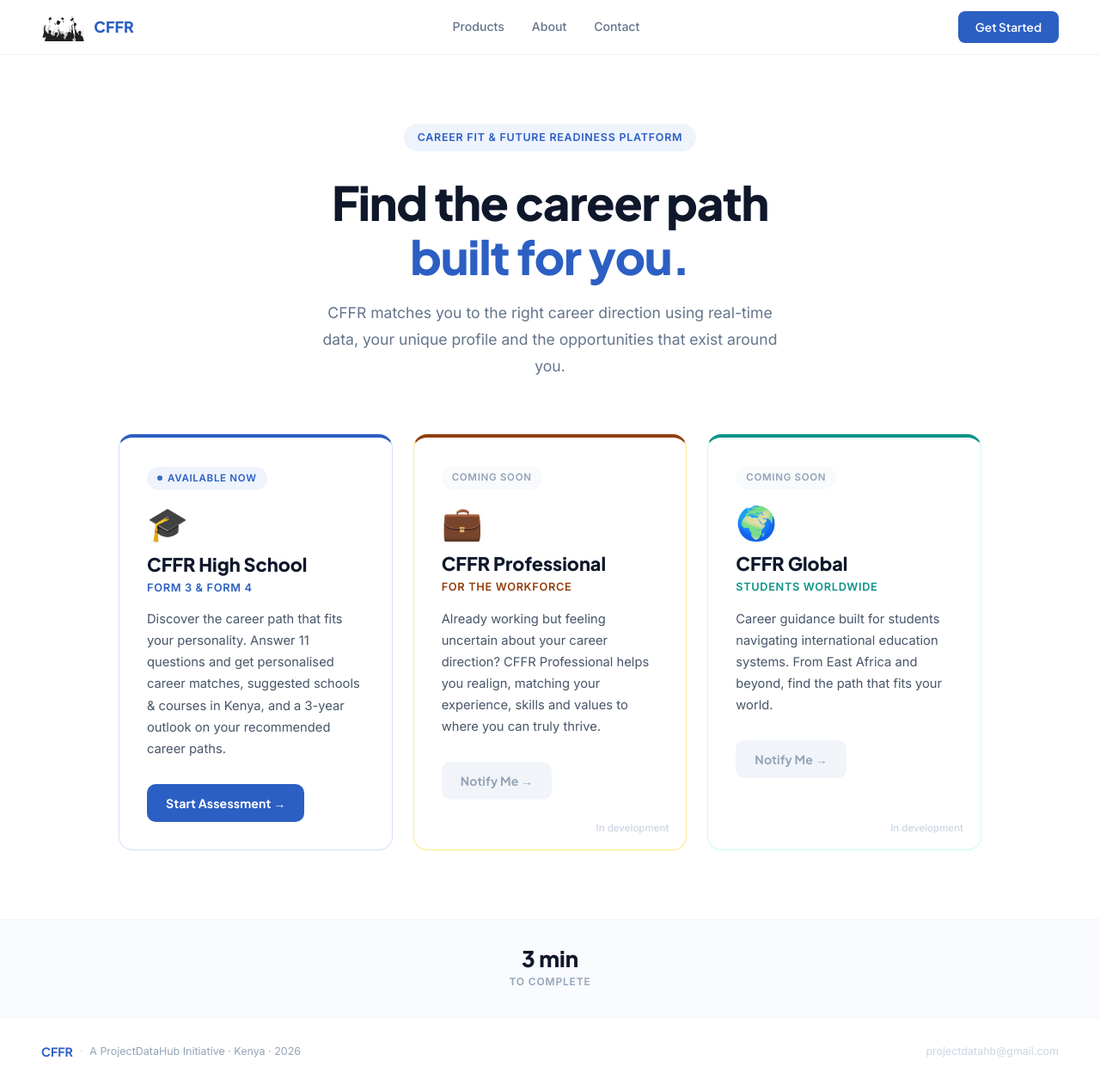
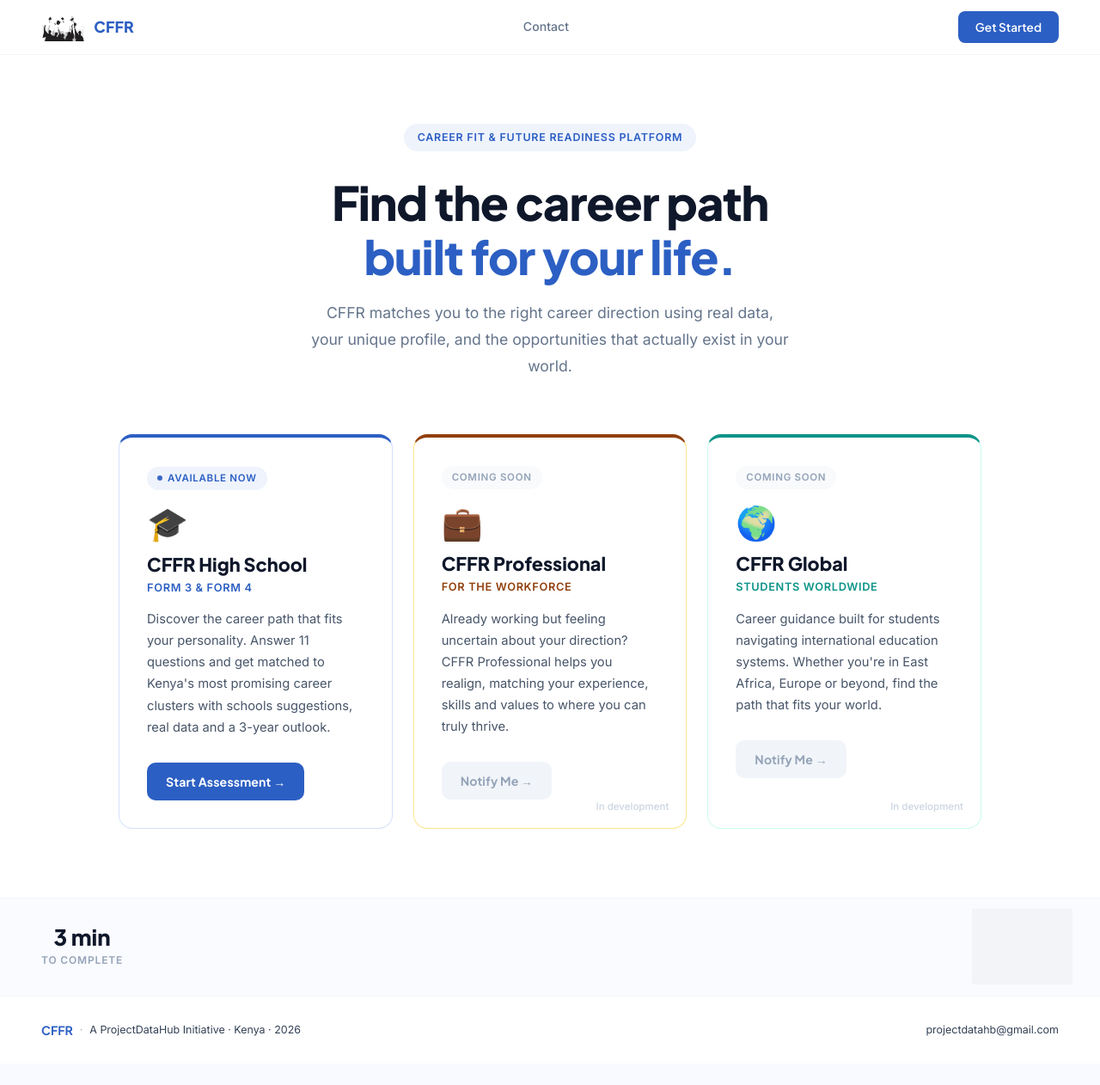
Before and after one commit to Twiry22/CFFR, a React (Vite) app in the folder frontend/: page / in a window 1280 px wide. Shown: the whole page at 86% size. After the commit the page ends 1237 px from the top, so only its background shows below. Built offline with nearby package versions, Linux system fonts and the light colour scheme; grey boxes are pictures that could not be loaded.

Commit message:
Fewer changes

```diff
--- a/frontend/src/pages/Landingpage.jsx
+++ b/frontend/src/pages/Landingpage.jsx
@@ -1,5 +1,5 @@
 /**
- * LandingPage.jsx
+ * LandingPage.jsx  v1.1
  * CFFR Platform Landing — premium, clean, confident.
  * Three product cards: High School, Global, Professional.
  */
@@ -14,7 +14,7 @@ const LandingPage = ({ onSelectProduct }) => {
       icon:        "🎓",
       title:       "CFFR High School",
       subtitle:    "Form 3 & Form 4",
-      description: "Discover the career path that fits your personality. Answer 11 questions and get personalised career matches, suggested schools & courses in Kenya, and a 3-year outlook on your recommended career paths.",
+      description: "Discover the career path that fits your personality. Answer 11 questions and get matched to Kenya's most promising career clusters with schools suggestions, real data and a 3-year outlook.",
       color:       "#2C5FC3",
       colorLight:  "#EEF3FC",
       colorMid:    "#D4E1FA",
@@ -28,7 +28,7 @@ const LandingPage = ({ onSelectProduct }) => {
       icon:        "💼",
       title:       "CFFR Professional",
       subtitle:    "For the Workforce",
-      description: "Already working but feeling uncertain about your career direction? CFFR Professional helps you realign, matching your experience, skills and values to where you can truly thrive.",
+      description: "Already working but feeling uncertain about your direction? CFFR Professional helps you realign, matching your experience, skills and values to where you can truly thrive.",
       color:       "#92400E",
       colorLight:  "#FFFBEB",
       colorMid:    "#FDE68A",
@@ -42,13 +42,20 @@ const LandingPage = ({ onSelectProduct }) => {
       icon:        "🌍",
       title:       "CFFR Global",
       subtitle:    "Students Worldwide",
-      description: "Career guidance built for students navigating international education systems. From East Africa and beyond, find the path that fits your world.",
+      description: "Career guidance built for students navigating international education systems. Whether you're in East Africa, Europe or beyond, find the path that fits your world.",
       color:       "#0D9488",
       colorLight:  "#F0FDFA",
       colorMid:    "#CCFBF1",
       cta:         "Notify Me →",
       available:   false,
     },
+  ];
+
+  // Contact opens mail (mirrors the address already shown in the footer).
+  // Products/About were dropped — on a single short page they just pointed
+  // back to content already visible without adding real value.
+  const navItems = [
+    { label: "Contact", onClick: () => { window.location.href = "mailto:projectdatahb@gmail.com"; } },
   ];
 
   return (
@@ -91,8 +98,14 @@ const LandingPage = ({ onSelectProduct }) => {
 
         {/* Nav links */}
         <div style={{ display: "flex", alignItems: "center", gap: "32px" }}>
-          {["Products", "About", "Contact"].map((item) => (
-            <span key={item} style={{
+          {navItems.map((item) => (
+            <span
+              key={item.label}
+              role="button"
+              tabIndex={0}
+              onClick={item.onClick}
+              onKeyDown={(e) => { if (e.key === "Enter" || e.key === " ") item.onClick(); }}
+              style={{
                 fontSize:   "0.88rem",
                 fontWeight: "500",
                 color:      "#64748B",
@@ -102,7 +115,7 @@ const LandingPage = ({ onSelectProduct }) => {
               onMouseEnter={(e) => e.target.style.color = "#2C5FC3"}
               onMouseLeave={(e) => e.target.style.color = "#64748B"}
             >
-              {item}
+              {item.label}
             </span>
           ))}
         </div>
@@ -127,8 +140,10 @@ const LandingPage = ({ onSelectProduct }) => {
         </div>
       </nav>
 
-      {/* ── HERO ── */}
-      <div style={{
+      {/* ── HERO / ABOUT ── */}
+      <div
+        id="about-section"
+        style={{
           padding:        "80px 48px 64px",
           textAlign:      "center",
           maxWidth:       "720px",
@@ -166,7 +181,7 @@ const LandingPage = ({ onSelectProduct }) => {
           letterSpacing: "-0.02em",
         }}>
           Find the career path<br />
-          <span style={{ color: "#2C5FC3" }}>built for you.</span>
+          <span style={{ color: "#2C5FC3" }}>built for your life.</span>
         </h1>
 
         {/* Subheadline */}
@@ -178,12 +193,14 @@ const LandingPage = ({ onSelectProduct }) => {
           maxWidth:     "560px",
           margin:       "0 auto",
         }}>
-          CFFR matches you to the right career direction using real-time data, your unique profile and the opportunities that exist around you.
+          CFFR matches you to the right career direction using real data, your unique profile, and the opportunities that actually exist in your world.
         </p>
       </div>
 
       {/* ── PRODUCT CARDS ── */}
-      <div style={{
+      <div
+        id="products-section"
+        style={{
           padding:             "0 48px 80px",
           display:             "grid",
           gridTemplateColumns: "repeat(auto-fit, minmax(300px, 1fr))",
@@ -191,7 +208,8 @@ const LandingPage = ({ onSelectProduct }) => {
           maxWidth:            "1100px",
           margin:              "0 auto",
           width:               "100%",
-      }}>
+        }}
+      >
         {products.map((product) => (
           <div
             key={product.id}
@@ -331,19 +349,39 @@ const LandingPage = ({ onSelectProduct }) => {
 
       {/* ── STATS STRIP ── */}
       <div style={{
-        borderTop:    "1px solid #F1F5F9",
-        borderBottom: "1px solid #F1F5F9",
-        padding:      "32px 48px",
-        display:      "flex",
-        justifyContent: "center",
-        gap:          "64px",
-        flexWrap:     "wrap",
-        background:   "#FAFBFF",
+        position:       "relative",
+        borderTop:      "1px solid #F1F5F9",
+        borderBottom:   "1px solid #F1F5F9",
+        padding:        "32px 48px",
+        display:        "flex",
+        justifyContent: "flex-start",
+        gap:            "64px",
+        flexWrap:       "wrap",
+        background:     "#FAFBFF",
+        overflow:       "hidden",
       }}>
+        {/* Watermark — place the logo file at /public/pdh-logo.png */}
+        <img
+          src="/pdh-logo.png"
+          alt=""
+          aria-hidden="true"
+          style={{
+            position:      "absolute",
+            right:         "32px",
+            top:           "50%",
+            transform:     "translateY(-50%)",
+            height:        "88px",
+            width:         "auto",
+            opacity:       0.07,
+            pointerEvents: "none",
+          }}
+          onError={(e) => { e.target.style.display = "none"; }}
+        />
+
         {[
-          { number: "3 min",label: "To complete" },
+          { number: "3 min", label: "To complete" },
         ].map((stat) => (
-          <div key={stat.label} style={{ textAlign: "center" }}>
+          <div key={stat.label} style={{ textAlign: "center", position: "relative", zIndex: 1 }}>
             <div style={{
               fontFamily:   "var(--font-display)",
               fontSize:     "1.6rem",
@@ -368,14 +406,17 @@ const LandingPage = ({ onSelectProduct }) => {
       </div>
 
       {/* ── FOOTER ── */}
-      <footer style={{
+      <footer
+        id="contact-section"
+        style={{
           padding:        "28px 48px",
           display:        "flex",
           alignItems:     "center",
           justifyContent: "space-between",
           flexWrap:       "wrap",
           gap:            "12px",
-      }}>
+        }}
+      >
         <div style={{ display: "flex", alignItems: "center", gap: "8px" }}>
           <span style={{
             fontFamily: "var(--font-display)",
@@ -385,12 +426,12 @@ const LandingPage = ({ onSelectProduct }) => {
           }}>
             CFFR
           </span>
-          <span style={{ fontSize: "0.78rem", color: "#CBD5E1" }}>·</span>
-          <span style={{ fontSize: "0.78rem", color: "#94A3B8" }}>
+          <span style={{ fontSize: "0.78rem", color: "#94A3B8" }}>·</span>
+          <span style={{ fontSize: "0.78rem", color: "#334155" }}>
             A ProjectDataHub Initiative · Kenya · 2026
           </span>
         </div>
-        <span style={{ fontSize: "0.78rem", color: "#CBD5E1" }}>
+        <span style={{ fontSize: "0.78rem", color: "#334155" }}>
           projectdatahb@gmail.com
         </span>
       </footer>
```
Lines whose indentation alone changed are shown as unchanged.
